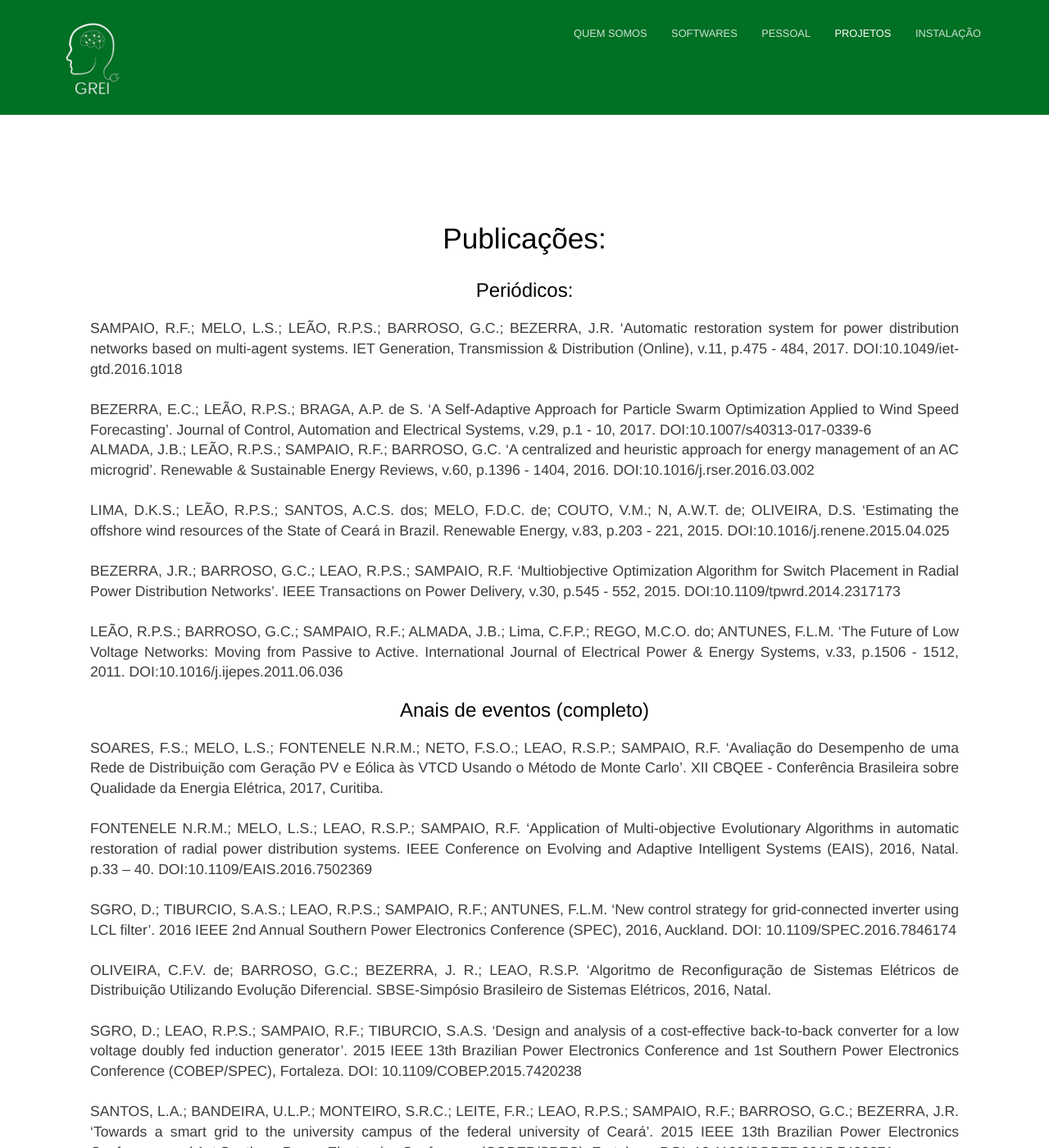
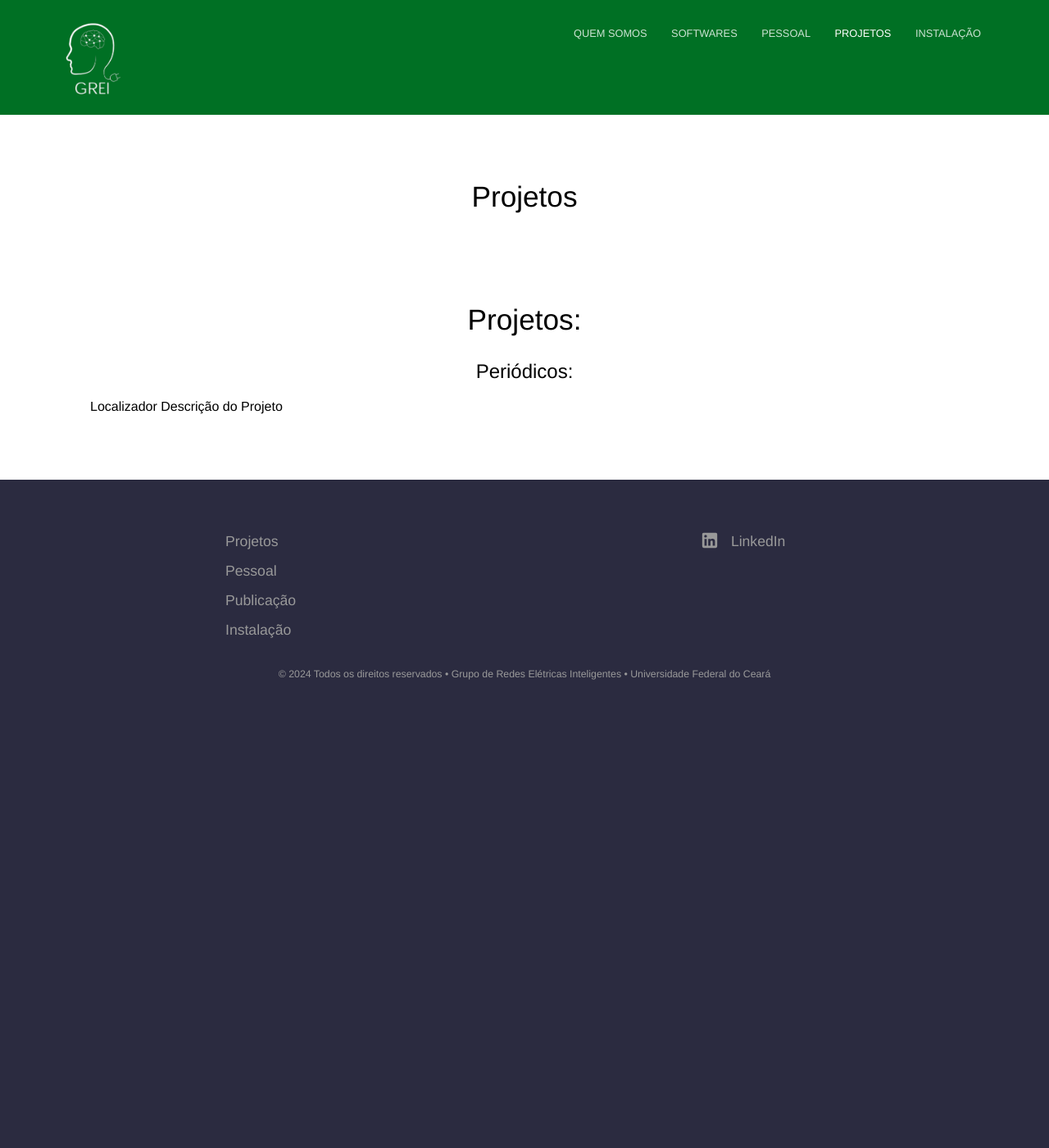
Before and after one commit to Gabriell89222/Gabriell89222.github.io, a Jekyll site: the page built from pricing.html, in a window 1280 px wide and 1400 px high. Shown: the whole window at 82% size. Built offline with Jekyll 4.4.1, drawn with Linux system fonts in a browser that asks for light colours; some of the changed text lies outside the part shown.

Commit message:
Alterando a aba projetos

```diff
--- a/contact.html
+++ b/contact.html
@@ -1,5 +1,5 @@
 ---
-title:
+title: Instalação
 description:
 ---
 <div class="content">
--- a/pricing.html
+++ b/pricing.html
@@ -1,70 +1,19 @@
 ---
-title:
+title: Projetos
 description:
 ---
 <div class="content">
 	<section>
 		<div class="container flex">
 			<div class="text editable">
-				<h2>Publicações:</h2>
+				<h2>Projetos:</h2>
 				<h2 class="Publicação">Periódicos:</h2>
-				<p>
-					SAMPAIO, R.F.; MELO, L.S.; LEÃO, R.P.S.; BARROSO, G.C.; BEZERRA, J.R. ‘Automatic
-					restoration system for power distribution networks based on multi-agent systems.
-					IET Generation, Transmission & Distribution (Online), v.11, p.475 - 484, 2017.
-					DOI:10.1049/iet-gtd.2016.1018<br>
-					<br>
-					BEZERRA, E.C.; LEÃO, R.P.S.; BRAGA, A.P. de S. ‘A Self-Adaptive Approach for
-					Particle Swarm Optimization Applied to Wind Speed Forecasting’. Journal of Control,
-					Automation and Electrical Systems, v.29, p.1 - 10, 2017. DOI:10.1007/s40313-017-0339-6<br>
-					ALMADA, J.B.; LEÃO, R.P.S.; SAMPAIO, R.F.; BARROSO, G.C. ‘A centralized and heuristic
-					approach for energy management of an AC microgrid’. Renewable & Sustainable Energy Reviews,
-					v.60, p.1396 - 1404, 2016. DOI:10.1016/j.rser.2016.03.002<br>
-					<br>
-					LIMA, D.K.S.; LEÃO, R.P.S.; SANTOS, A.C.S. dos; MELO, F.D.C. de; COUTO, V.M.; N, A.W.T.
-					de; OLIVEIRA, D.S. ‘Estimating the offshore wind resources of the State of Ceará in Brazil.
-					Renewable Energy, v.83, p.203 - 221, 2015. DOI:10.1016/j.renene.2015.04.025<br>
-					<br>
-					BEZERRA, J.R.; BARROSO, G.C.; LEAO, R.P.S.; SAMPAIO, R.F. ‘Multiobjective Optimization
-					Algorithm for Switch Placement in Radial Power Distribution Networks’. IEEE Transactions
-					on Power Delivery, v.30, p.545 - 552, 2015. DOI:10.1109/tpwrd.2014.2317173<br>
-					<br>
-					LEÃO, R.P.S.; BARROSO, G.C.; SAMPAIO, R.F.; ALMADA, J.B.; Lima, C.F.P.; REGO, M.C.O. do;
-					ANTUNES, F.L.M. ‘The Future of Low Voltage Networks: Moving from Passive to Active.
-					International Journal of Electrical Power & Energy Systems, v.33, p.1506 - 1512, 2011.
-					DOI:10.1016/j.ijepes.2011.06.036<br>
-				</p>
-				<h2 class="Publicação">Anais de eventos (completo)</h2>
-				<p>
-					SOARES, F.S.; MELO, L.S.; FONTENELE N.R.M.; NETO, F.S.O.; LEAO, R.S.P.; SAMPAIO, R.F.
-					‘Avaliação do Desempenho de uma Rede de Distribuição com Geração PV e Eólica às VTCD
-					Usando o Método de Monte Carlo’. XII CBQEE - Conferência Brasileira sobre Qualidade da
-					Energia Elétrica, 2017, Curitiba.<br>
-					<br>
-					FONTENELE N.R.M.; MELO, L.S.; LEAO, R.S.P.; SAMPAIO, R.F. ‘Application of Multi-objective
-					Evolutionary Algorithms in automatic restoration of radial power distribution systems.
-					IEEE Conference on Evolving and Adaptive Intelligent Systems (EAIS), 2016, Natal. p.33 – 40.
-					DOI:10.1109/EAIS.2016.7502369<br>
-					<br>
-					SGRO, D.; TIBURCIO, S.A.S.; LEAO, R.P.S.; SAMPAIO, R.F.; ANTUNES, F.L.M. ‘New control strategy
-					for grid-connected inverter using LCL filter’. 2016 IEEE 2nd Annual Southern Power Electronics
-					Conference (SPEC), 2016, Auckland. DOI: 10.1109/SPEC.2016.7846174<br>
-					<br>
-					OLIVEIRA, C.F.V. de; BARROSO, G.C.; BEZERRA, J. R.; LEAO, R.S.P. ‘Algoritmo de Reconfiguração
-					de Sistemas Elétricos de Distribuição Utilizando Evolução Diferencial. SBSE-Simpósio Brasileiro
-					de Sistemas Elétricos, 2016, Natal.<br>
-					<br>
-					SGRO, D.; LEAO, R.P.S.; SAMPAIO, R.F.; TIBURCIO, S.A.S. ‘Design and analysis of a cost-effective
-					back-to-back converter for a low voltage doubly fed induction generator’. 2015 IEEE 13th
-					Brazilian Power Electronics Conference and 1st Southern Power Electronics Conference (COBEP/SPEC),
-					Fortaleza. DOI: 10.1109/COBEP.2015.7420238<br>
-					<br>
-					SANTOS, L.A.; BANDEIRA, U.L.P.; MONTEIRO, S.R.C.; LEITE, F.R.; LEAO, R.P.S.; SAMPAIO, R.F.;
-					BARROSO, G.C.; BEZERRA, J.R. ‘Towards a smart grid to the university campus of the federal
-					university of Ceará’. 2015 IEEE 13th Brazilian Power Electronics Conference and 1st Southern
-					Power Electronics Conference (COBEP/SPEC), Fortaleza. DOI: 10.1109/COBEP.2015.7420271<br>
-					<br>
-				</p>
+				<tab>
+					<tr>
+						<td>Localizador</td>
+						<td>Descrição do Projeto</td>
+					</tr>
+				</tab>
 			</div>
 		</div>
 	</section>
```
